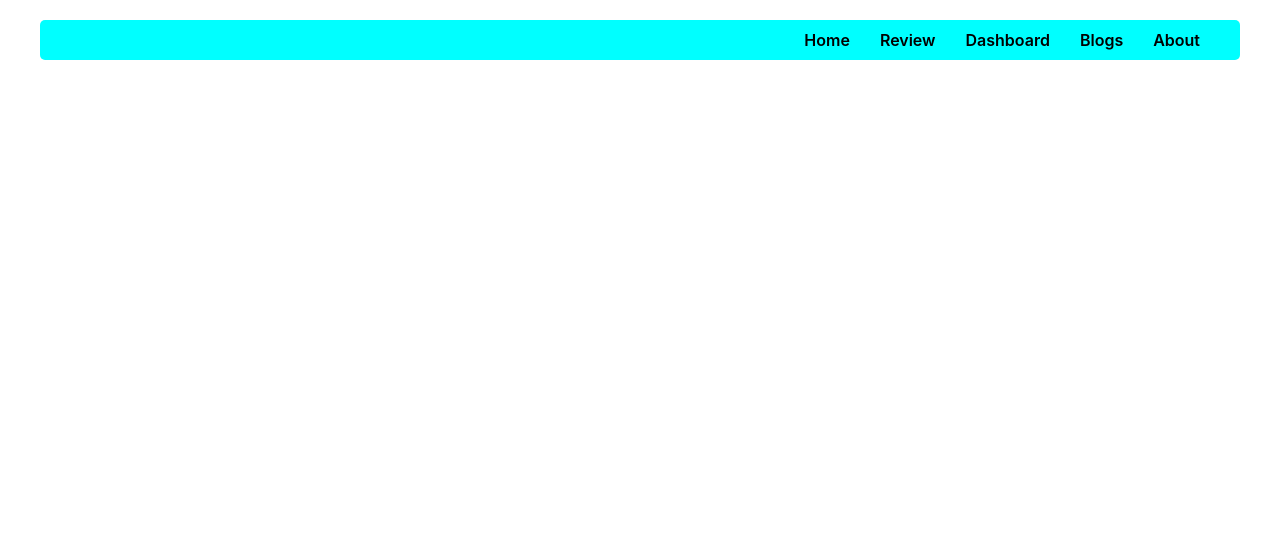
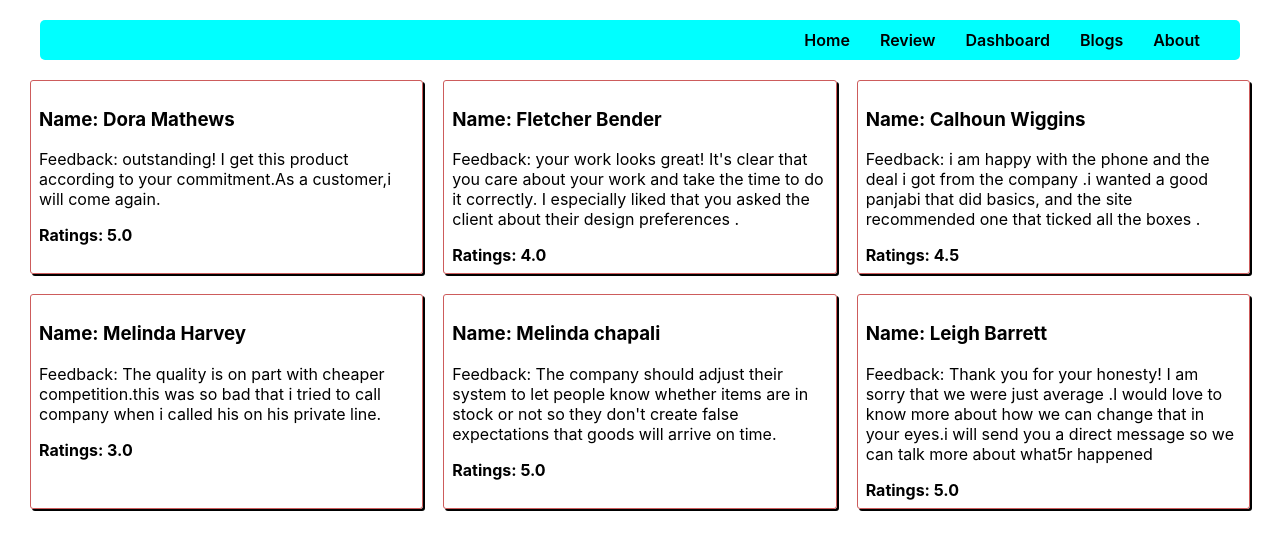
Before and after one commit to mubarakmohin1/product-analaysis-with-react-router, a React (Create React App) app: page /review in a window 1280 px wide. Shown: the top 550 px of the page. Built offline with nearby package versions, Linux system fonts and the light colour scheme.

Commit message:
custom hook done

```diff
--- a/src/App.js
+++ b/src/App.js
@@ -11,7 +11,7 @@ import NotFound from './Components/NotFound/NotFound'
 
 function App() {
   return (
-    <div className='App'>
+    <div>
       <Header></Header>
       <Routes>
         <Route path ='/' element={<Home/>}></Route>
--- a/src/Components/Home/Home.css
+++ b/src/Components/Home/Home.css
@@ -2,3 +2,34 @@
     display: grid;
     grid-template-columns: repeat(2,1fr);
 }
+h1{
+    font-size: xx-large;
+}
+.details-title{
+    color: rgb(14, 139, 0);
+}
+.details-container{
+    margin: 10px 20px;
+    padding-left: 20px;
+}
+.review-container{
+    margin: 20px 30px;
+    display: grid;
+    grid-template-columns: repeat(3,1fr);
+    grid-gap: 20px;
+
+}
+.review-title{
+
+    padding-left: 40%;
+}
+.review-btn{
+    margin-top: 10px;
+    margin-bottom: 10px;
+    padding: 5px 8px;
+    margin-left: 40%;
+    background-color: darkorange;
+    color: white;
+    border: none;
+    border-radius: 3px;
+}
--- a/src/Components/Home/Home.js
+++ b/src/Components/Home/Home.js
@@ -1,18 +1,33 @@
-import React from 'react';
+
 import './Home.css'
+import '../images/panjabi3.jpg.jpg'
+import HomeRivew from '../HomeReview/HomeRivew';
+import useCart from '../../CustomHook/CustomHook';
+
 
 
 const Home = () => {
+     const [reviewCart,setReviewCart] = useCart()
     return (
+        <div>
             <div className='home-container'>
                 <div className='details-container'>
-                <h1>Eid Collection</h1>
+                    <h1><span className='details-title'>Eid Collection!!</span></h1>
                     <h1> Outstanding! Panjabi Review </h1>
                     <p>
                         during eid, The first choice of dress is panjabi.At a time it is looking nice everyone.Anyone can give me a panjabi in eid time,i never mind.At least give you a lot of thank you.
                     </p>
                 </div>
                 <div className='photo-container'>
+                    <img src="../images/panjabi3.jpg.jpg" alt="" />
+                </div>
+
+            </div>
+                <h1 className='review-title'>Customer Review(3)</h1>
+            <div className='review-container'>
+                {
+                    (reviewCart.slice(0,3)).map(cart => <HomeRivew key={cart._id} cart={cart}></HomeRivew>)
+                }
 
             </div>
 
--- /dev/null
+++ b/src/Components/HomeReview/HomeRivew.css
@@ -0,0 +1,6 @@
+.cart-details{
+    border: 1px solid indianred;
+    border-radius: 3px;
+    box-shadow: 2px 2px;
+    padding: 8px;
+}
--- /dev/null
+++ b/src/Components/HomeReview/HomeRivew.js
@@ -0,0 +1,15 @@
+import React from 'react';
+import './HomeRivew.css'
+
+const HomeRivew = ({cart}) => {
+    const {name,feedback,ratings} = cart;
+    return (
+        <div className='cart-details'>
+            <h3>Name: {name}</h3>
+            <p><b>Feedback</b>: {feedback}</p>
+            <b>Ratings: {ratings}</b>
+        </div>
+    );
+};
+
+export default HomeRivew;
--- a/src/Components/Reviews/Reviews.css
+++ b/src/Components/Reviews/Reviews.css
@@ -0,0 +1,7 @@
+.cart-display-container{
+    margin: 20px 30px;
+    display: grid;
+    grid-template-columns: repeat(3,1fr);
+    grid-gap: 20px;
+
+}
--- a/src/Components/Reviews/Reviews.js
+++ b/src/Components/Reviews/Reviews.js
@@ -1,9 +1,15 @@
  import React from 'react';
+import useCart from '../../CustomHook/CustomHook';
+import ReviewsDisplay from '../reviewsDisplay/ReviewsDisplay';
+import './Reviews.css'
 
  const Reviews = () => {
+     const [reviewCart,setReviewCart] = useCart();
      return (
-        <div>
-
+         <div className='cart-display-container'>
+             {
+                 reviewCart.map(cart =><ReviewsDisplay key={cart._id} cart={cart}></ReviewsDisplay>)
+             }
          </div>
      );
  };
--- /dev/null
+++ b/src/Components/reviewsDisplay/ReviewsDisplay.css
@@ -0,0 +1,6 @@
+.cart-display{
+    border: 1px solid indianred;
+    border-radius: 3px;
+    box-shadow: 2px 2px;
+    padding: 8px;
+}
--- /dev/null
+++ b/src/Components/reviewsDisplay/ReviewsDisplay.js
@@ -0,0 +1,16 @@
+import React from 'react';
+import './ReviewsDisplay.css'
+
+const ReviewsDisplay = ({cart}) => {
+    const {name,feedback,ratings} = cart;
+    return (
+        <div className='cart-display'>
+            <h3>Name: {name}</h3>
+            <p>Feedback: {feedback}</p>
+            <b>Ratings: {ratings}</b>
+
+        </div>
+    );
+};
+
+export default ReviewsDisplay;
--- /dev/null
+++ b/src/CustomHook/CustomHook.js
@@ -0,0 +1,11 @@
+import { useEffect, useState } from "react";
+
+ const useCart = ()=>{
+    const [reviewCart, setReviewCart] = useState([]);
+    console.log(reviewCart);
+    useEffect(() => {
+        fetch('data.json').then(res => res.json()).then(data => setReviewCart(data));
+    }, [])
+    return [reviewCart,setReviewCart];
+ }
+ export default useCart;
```
Also changed, not shown: src/Components/images/panjabi3.jpg.jpg (renamed from public/panjabi3.jpg), src/CustomHook/CustomHook.css (added). Lines whose indentation alone changed are shown as unchanged.
